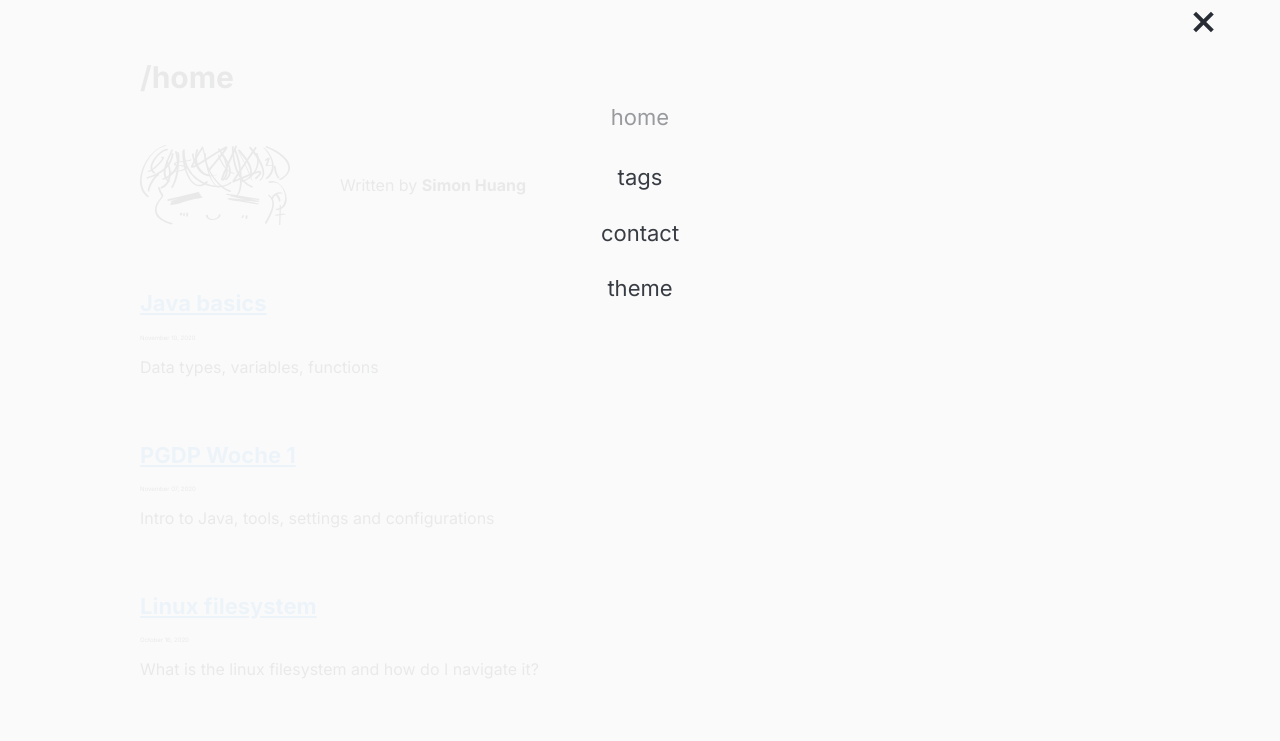
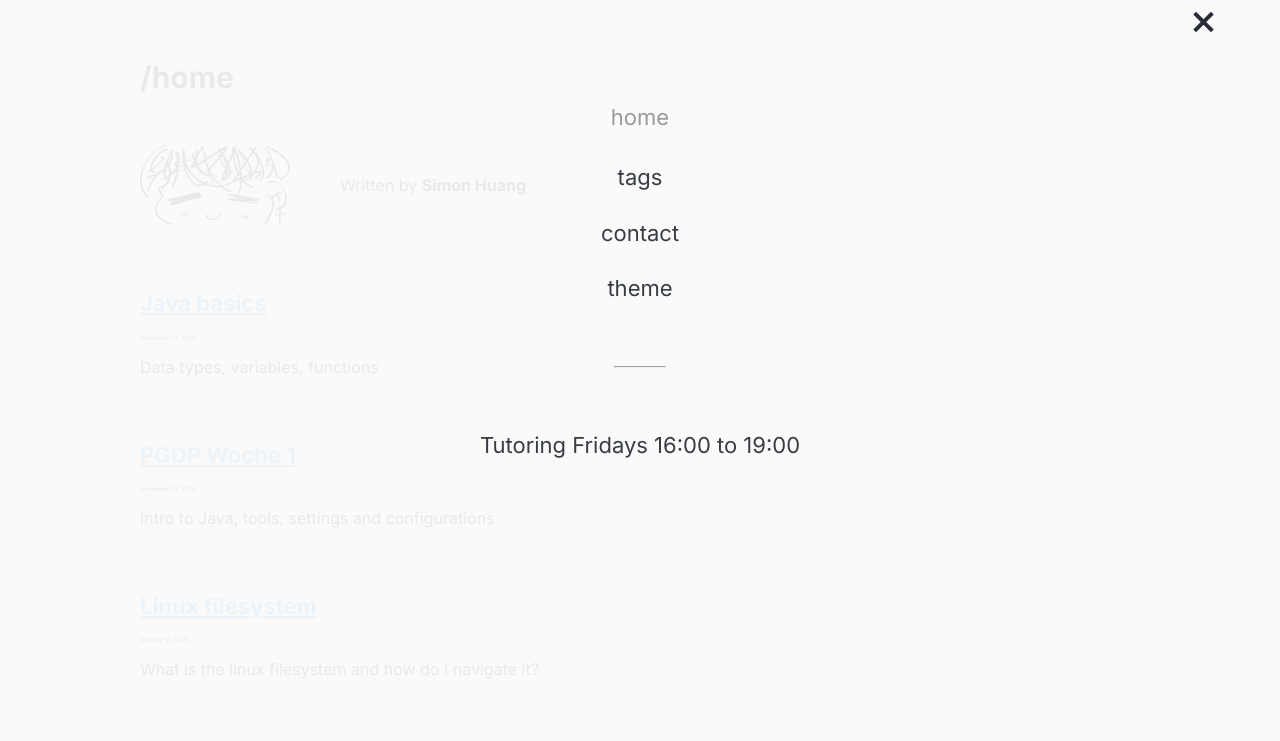
Before and after one commit to simon-hng/pgdp-tutor-website, a Gatsby site: page / in a window 1280 px wide. Both pictures are taken after a click on the button "open menu". Shown: the top 741 px of the page. Built offline with nearby package versions, Linux system fonts and the light colour scheme; Gatsby itself is replaced by a stand-in of ours.

Commit message:
add tutor hour

```diff
--- a/src/components/header.js
+++ b/src/components/header.js
@@ -33,6 +33,12 @@ const Header = props => (
       <a className="menu__item" href="#" onClick={props.themeChange}>
         theme
       </a>
+
+      <hr />
+
+      <a className="menu__item" href="https://bbb.in.tum.de/sim-ttv-9a4">
+        Tutoring Fridays 16:00 to 19:00
+      </a>
     </nav>
   </header>
 )
--- a/src/styles/fonts.scss
+++ b/src/styles/fonts.scss
@@ -39,6 +39,7 @@ td {
 }
 
 hr {
+  min-width: 5rem;
   margin: 5rem 0;
 }
 
```
